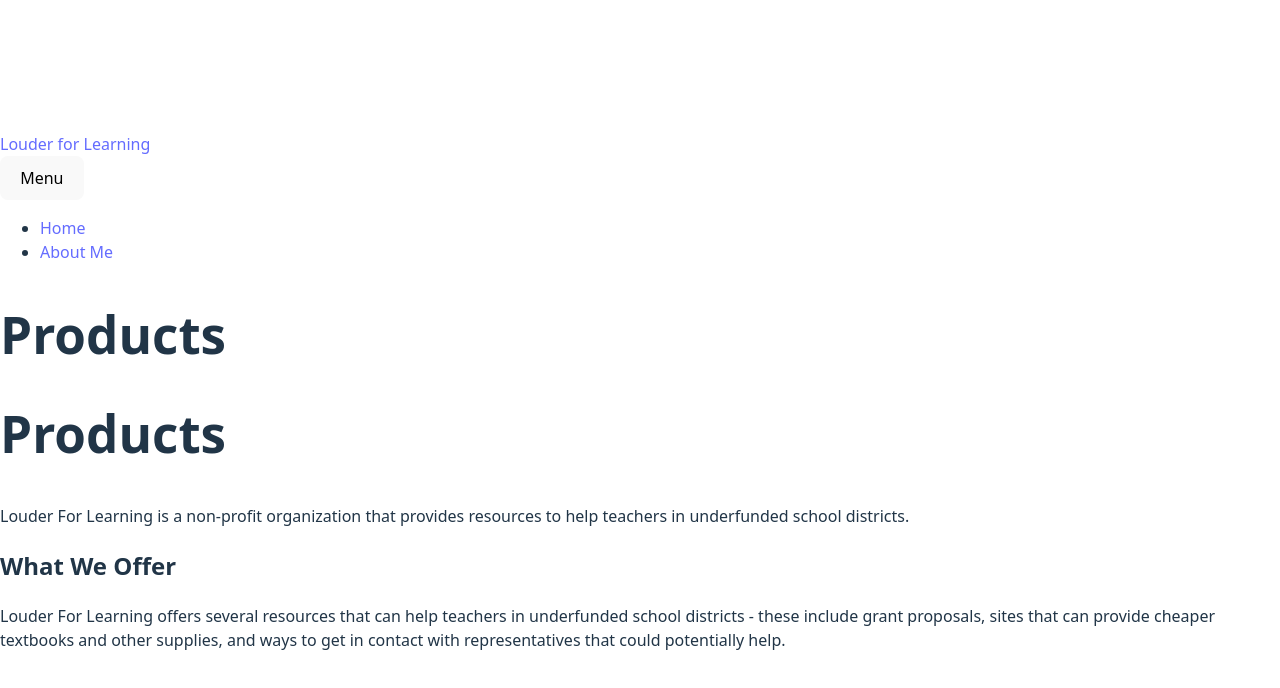
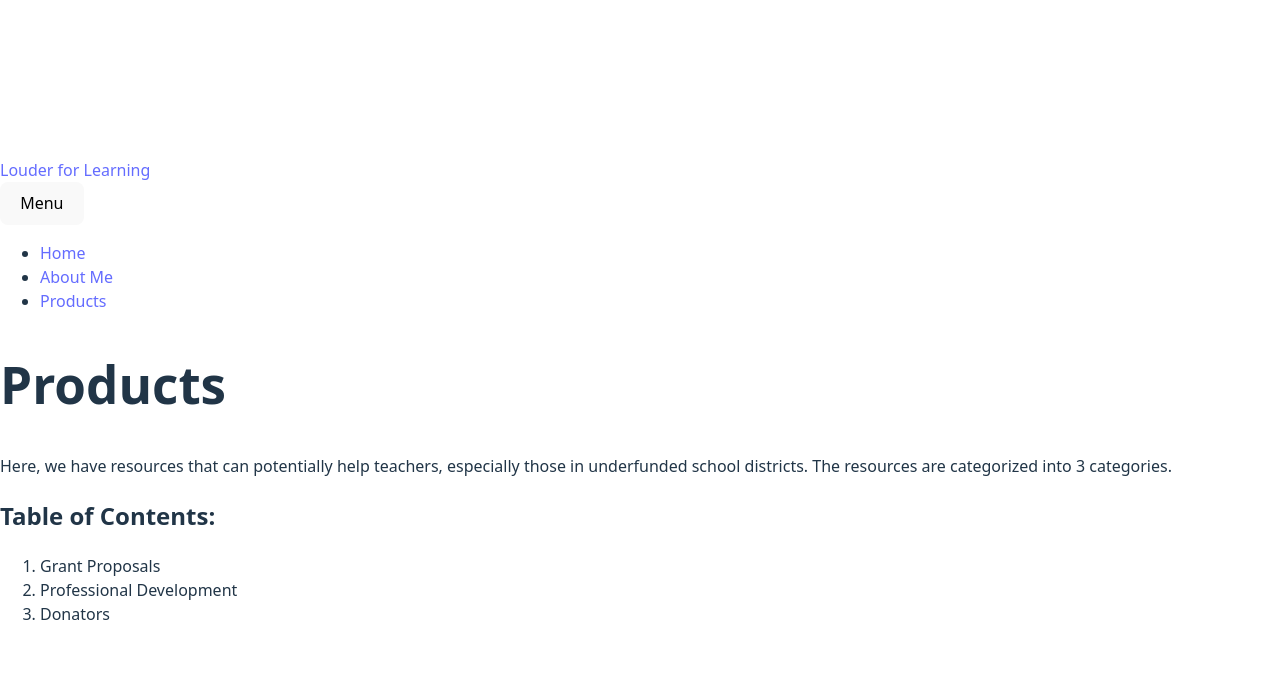
Before and after one commit to ayush-db/louder-for-learning, a React (Vite) app in the folder frontend/: page /products in a window 1280 px wide. Shown: the top 688 px of the page. Built offline with nearby package versions, Linux system fonts and the light colour scheme.

Commit message:
updated end of 8/18/25

```diff
--- a/frontend/src/navbar.jsx
+++ b/frontend/src/navbar.jsx
@@ -21,6 +21,9 @@ const Navbar = () => {
                 <li className="px-4 py-2 hover:bg-gray-200 rounded">
                     <Link to="/about-me">About Me</Link>
                 </li>
+                <li className="px-4 py-2 hover:bg-gray-200 rounded">
+                    <Link to="/products">Products</Link>
+                </li>
             </ul>
             </nav>
     );
--- a/frontend/src/products.jsx
+++ b/frontend/src/products.jsx
@@ -10,16 +10,17 @@ export default function Products() {
                         <h1 className="text-4xl font-bold">Products</h1>
                     </div>
                 </section>
-                <section className="container mx-auto p-6">
-                    <div>
-                        <h1 className="text-3xl font-bold">Products</h1>
-                        <p className="mt-4">Louder For Learning is a non-profit organization that provides resources to help teachers in underfunded school districts.</p>
-                    </div>
-                </section>
                 <section className="flex justify-center my-10">
                     <div>
-                        <h2>What We Offer</h2>
-                        <p>Louder For Learning offers several resources that can help teachers in underfunded school districts - these include grant proposals, sites that can provide cheaper textbooks and other supplies, and ways to get in contact with representatives that could potentially help.</p>
+                        <p>Here, we have resources that can potentially help teachers, especially those in underfunded school districts. The resources are categorized into 3 categories.</p>
+                        <div>
+                            <h2>Table of Contents:</h2>
+                            <ol>
+                                <li>Grant Proposals</li>
+                                <li>Professional Development</li>
+                                <li>Donators</li>
+                            </ol>
+                        </div>
                     </div>
 
                 </section>
```
Also changed, not shown: 1 other file (tests, documents, lock files or other folders).
